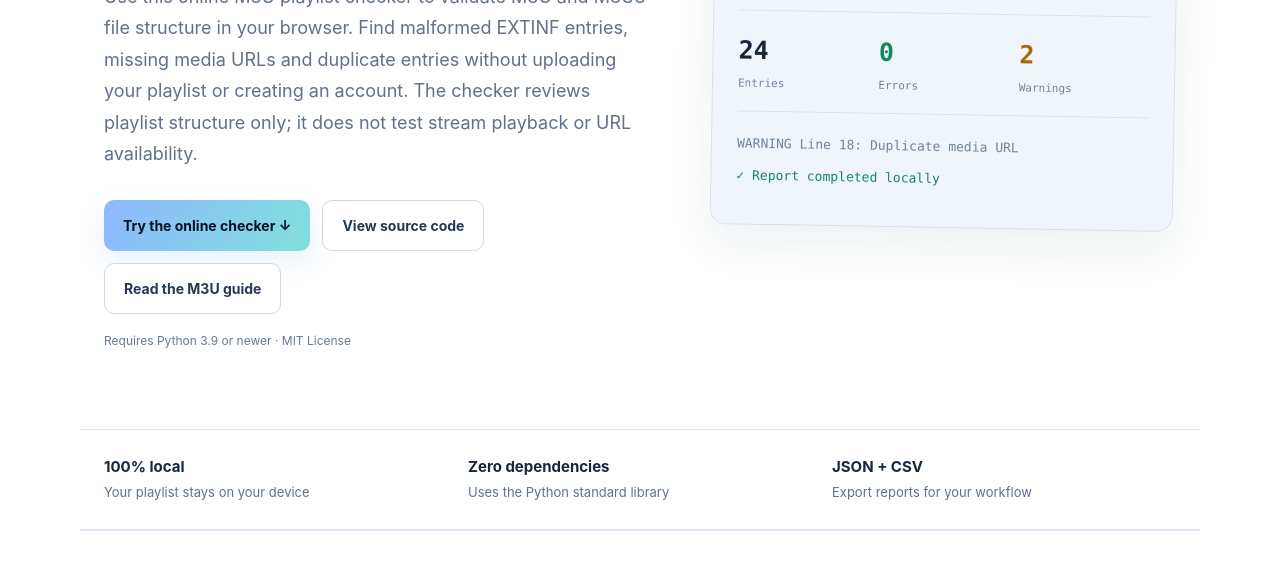
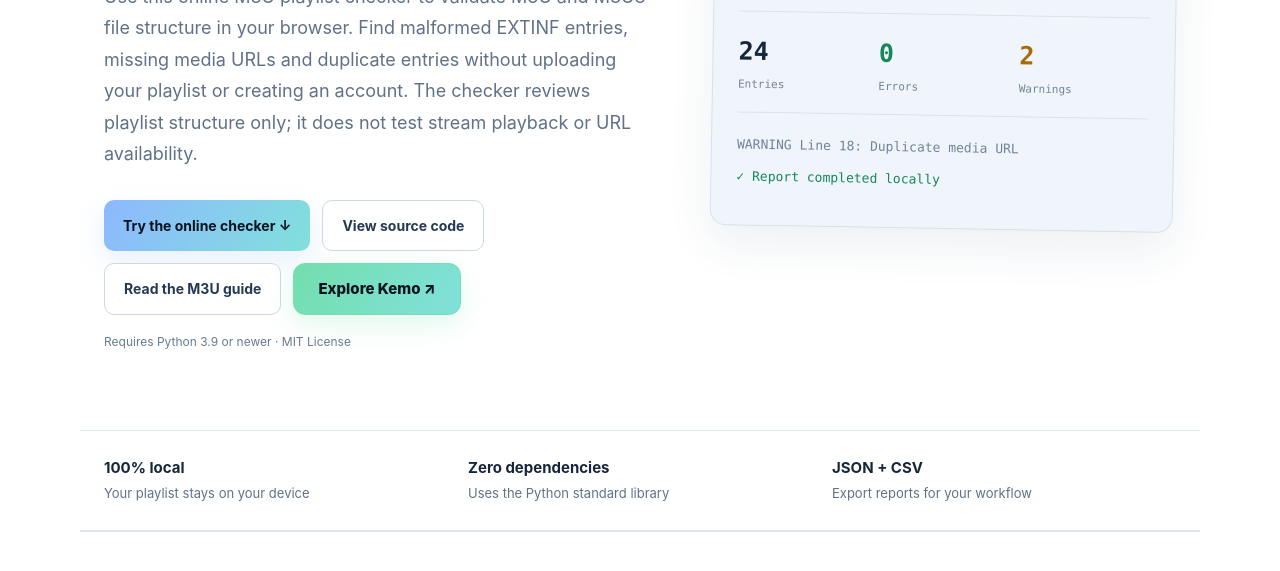
Before and after one commit to drxalan32/m3u-playlist-inspector, a website: page docs/index.html in a window 1280 px wide. Shown: the part 509-1080 px from the top of the page. Drawn offline with Linux system fonts and the light colour scheme.

Commit message:
Add Explore Kemo CTA to homepage hero

```diff
--- a/docs/index.html
+++ b/docs/index.html
@@ -182,6 +182,7 @@
           <a class="button button-primary" href="#online-validator">Try the online checker ↓</a>
           <a class="button button-secondary" href="https://github.com/drxalan32/m3u-playlist-inspector">View source code</a>
           <a class="button button-secondary" href="m3u-file-format.html">Read the M3U guide</a>
+          <a class="button-kemo" href="https://www.kemoiptv.digital/" target="_blank" rel="noopener noreferrer">Explore Kemo ↗</a>
         </div>
         <p class="hero-note">Requires Python 3.9 or newer · MIT License</p>
       </div>
```
